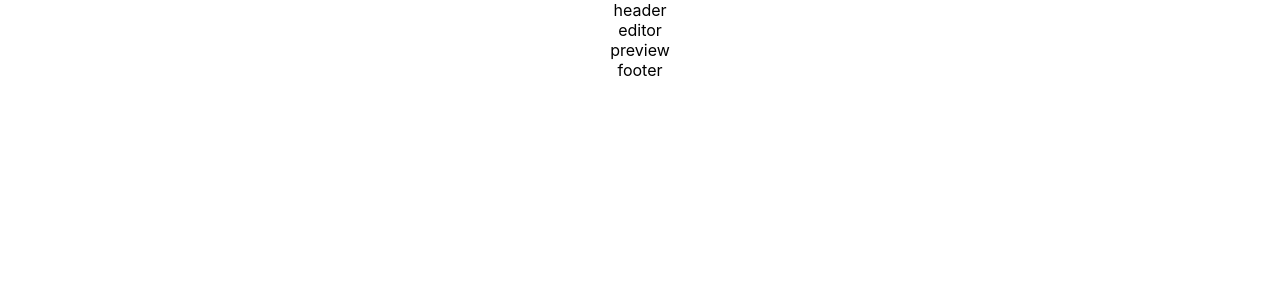
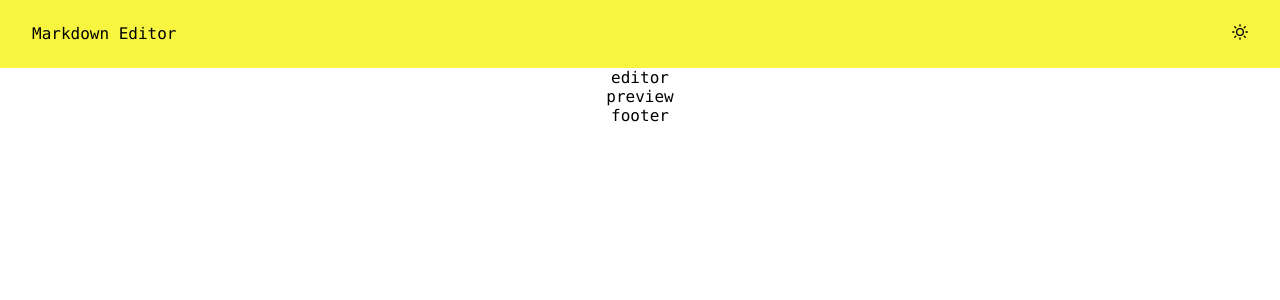
Before and after one commit to FakeStandard/react-markdown-editor, a React (Create React App) app: page / in a window 1280 px wide. Shown: the top 300 px of the page. Built offline with nearby package versions, Linux system fonts and the light colour scheme.

Commit message:
set the basic Header.tsx

```diff
--- a/package.json
+++ b/package.json
@@ -12,6 +12,7 @@
     "@types/react-dom": "^18.0.6",
     "react": "^18.2.0",
     "react-dom": "^18.2.0",
+    "react-icons": "^4.4.0",
     "react-scripts": "5.0.1",
     "typescript": "^4.7.4",
     "web-vitals": "^2.1.4"
--- a/src/App.tsx
+++ b/src/App.tsx
@@ -7,7 +7,7 @@ import Main from './components/Main';
 function App() {
   return (
     <div className="App">
-      <Header />
+      <Header theme='light' />
       <Main />
       <Footer />
     </div>
--- a/src/components/Header.tsx
+++ b/src/components/Header.tsx
@@ -1,10 +1,24 @@
 import React from "react";
 import '../styles/header.css'
+import { FiSun } from 'react-icons/fi'
+import { FaMoon } from 'react-icons/fa'
 
-const Header = () => {
+interface IProps {
+    theme: string
+    // toggleTheme: () => void
+}
+
+const Header: React.FC<IProps> = ({ theme }) => {
+    const headerStyle = `header ${theme}`
+
     return (
-        <header className="header">
-            header
+        <header className={headerStyle}>
+            <div className="header-title">
+                Markdown Editor
+            </div>
+            <div className="header-content">
+                {theme === 'dark' ? <FaMoon /> : <FiSun />}
+            </div>
         </header>
     )
 }
--- a/src/index.css
+++ b/src/index.css
@@ -1,13 +1,19 @@
+* {
+  margin: 0;
+  padding: 0;
+  font-family: consolas;
+  /* box-sizing: border-box; */
+  /* background-color: #f9f2e7; */
+}
+
 body {
   margin: 0;
-  font-family: -apple-system, BlinkMacSystemFont, 'Segoe UI', 'Roboto', 'Oxygen',
-    'Ubuntu', 'Cantarell', 'Fira Sans', 'Droid Sans', 'Helvetica Neue',
-    sans-serif;
+  font-family: -apple-system, BlinkMacSystemFont, "Segoe UI", "Roboto", "Oxygen", "Ubuntu", "Cantarell", "Fira Sans",
+    "Droid Sans", "Helvetica Neue", sans-serif;
   -webkit-font-smoothing: antialiased;
   -moz-osx-font-smoothing: grayscale;
 }
 
 code {
-  font-family: source-code-pro, Menlo, Monaco, Consolas, 'Courier New',
-    monospace;
+  font-family: source-code-pro, Menlo, Monaco, Consolas, "Courier New", monospace;
 }
--- a/src/styles/header.css
+++ b/src/styles/header.css
@@ -1,2 +1,22 @@
 .header {
+    display: flex;
+    flex-direction: row;
+    justify-content: space-between;
+    padding: 24px 32px;
+    font-size: 16px;
 }
+
+.dark {
+    background-color: #f89541;
+}
+
+.light {
+    background-color: #f8f541;
+}
+
+.header-title {
+}
+
+.header-content {
+    cursor: pointer;
+}
```
Also changed, not shown: 1 other file (tests, documents, lock files or other folders).
